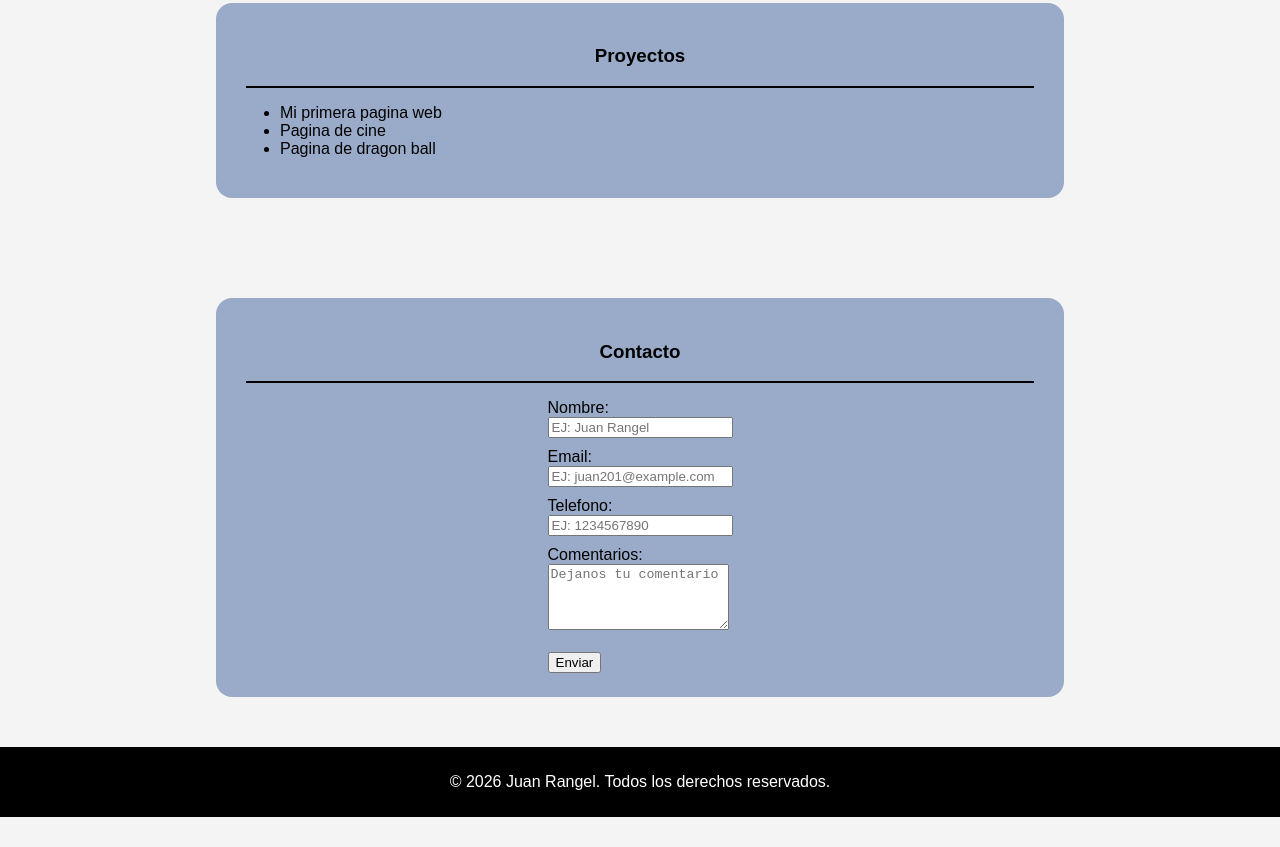
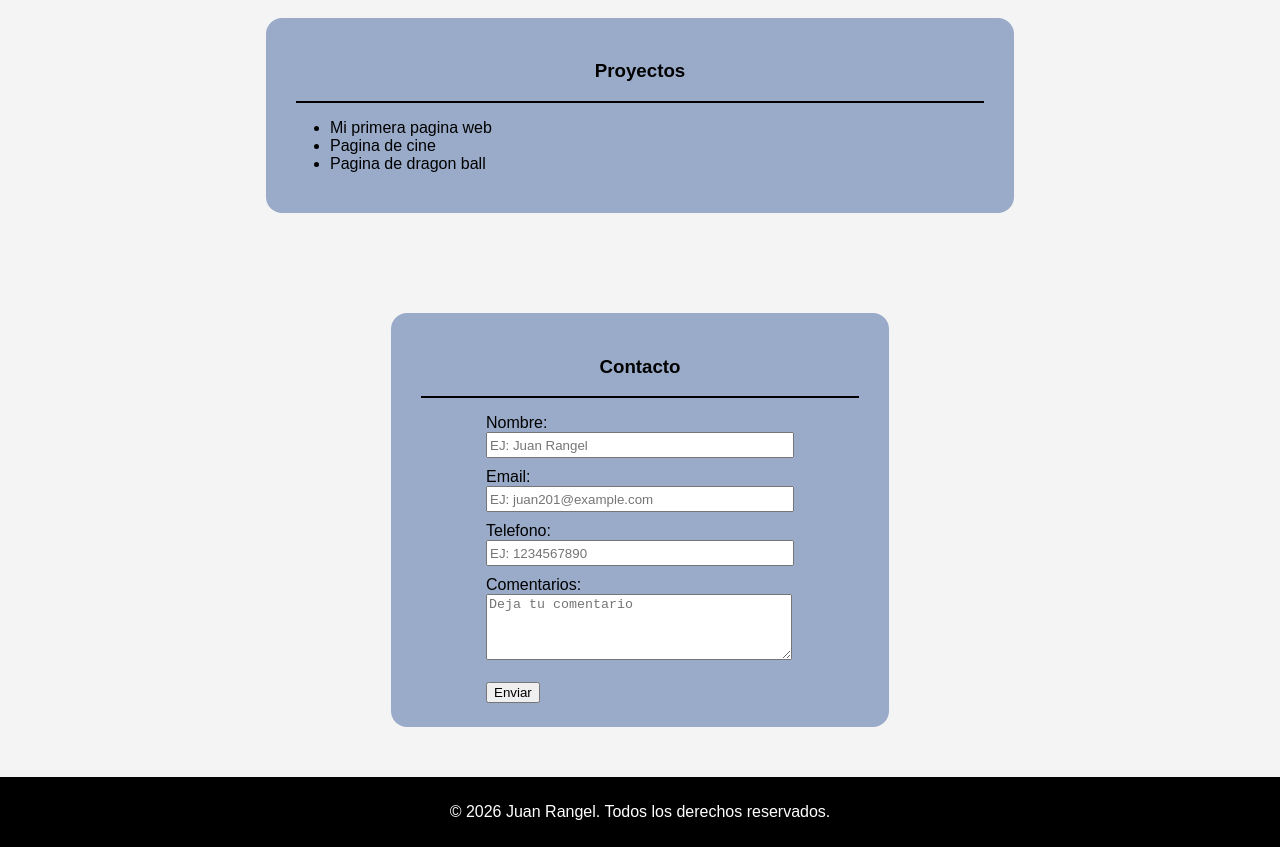
Before and after one commit to IamJuan201/HISTORIA_DE_USUARIO_M2, a plain HTML site: page index.html in a window 1280 px wide. Shown: the part 565-1412 px from the top of the page. Before the commit the page ends 1382 px from the top, so only its background shows below. Drawn offline with Linux system fonts and the light colour scheme.

Commit message:
Hice algunos cambios

```diff
--- a/index.html
+++ b/index.html
@@ -54,18 +54,18 @@
 </section>
 
 <section id = "contacto">
-    <div class="perfil-card">
+    <div class="contacto-card">
         <h3>Contacto</h3>
-        <hr class="perfil-linea">
+        <hr class="contacto-linea">
         <form>
-            <label>Nombre:</label>
-            <input type="text" placeholder="EJ: Juan Rangel">
-            <label>Email:</label>
-            <input type="email" placeholder="EJ: juan201@example.com">
-            <label>Telefono:</label>
-            <input type="number" min="1" placeholder="EJ: 1234567890">
-            <label>Comentarios:</label>
-            <textarea type="comentario" rows="4" cols="20" placeholder="Dejanos tu comentario"></textarea>
+            <label for="nombre">Nombre:</label>
+            <input type="text" id="nombre" placeholder="EJ: Juan Rangel">
+            <label for="email">Email:</label>
+            <input type="email" id="email" placeholder="EJ: juan201@example.com">
+            <label for="telefono">Telefono:</label>
+            <input type="number" id="telefono" min="1" placeholder="EJ: 1234567890">
+            <label for="comentario">Comentarios:</label>
+            <textarea type="comentario" id="comentario" rows="4" cols="20" placeholder="Deja tu comentario"></textarea>
             <br><br>
             <button type="submit">Enviar</button>
         </form>
--- a/styles.css
+++ b/styles.css
@@ -43,7 +43,7 @@ section {
     background-color: rgb(153, 171, 200);
     border-radius: 16px;
     padding: 24px;
-    width: 800px;
+    width: 700px;
     margin: 30px;
 }
 
@@ -100,6 +100,31 @@ section {
 
 .perfil-card h3 {
     text-align: center;
+}
+
+.contacto-card {
+    text-align: center;
+    background-color: rgb(153, 171, 200);
+    border-radius: 16px;
+    padding: 24px;
+    width: 450px;
+    margin: 30px;
+}
+
+.contacto-linea {
+    border: 2px;
+    border-top: 2px solid black;
+    margin: 6px;
+    display: block;
+}
+
+input {
+    width: 300px;
+    height: 20px;
+}
+
+textarea {
+    width: 300px;
 }
 
 #contacto .perfil-card {
```
